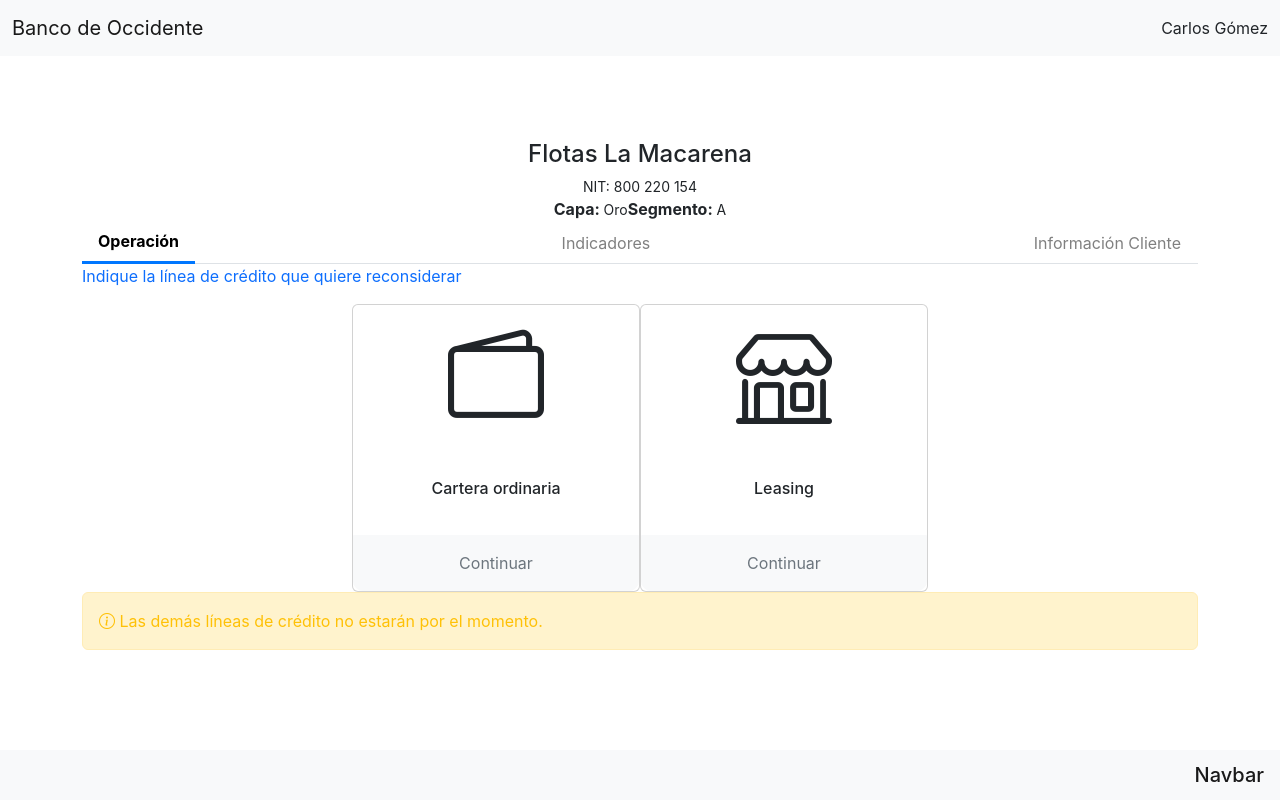
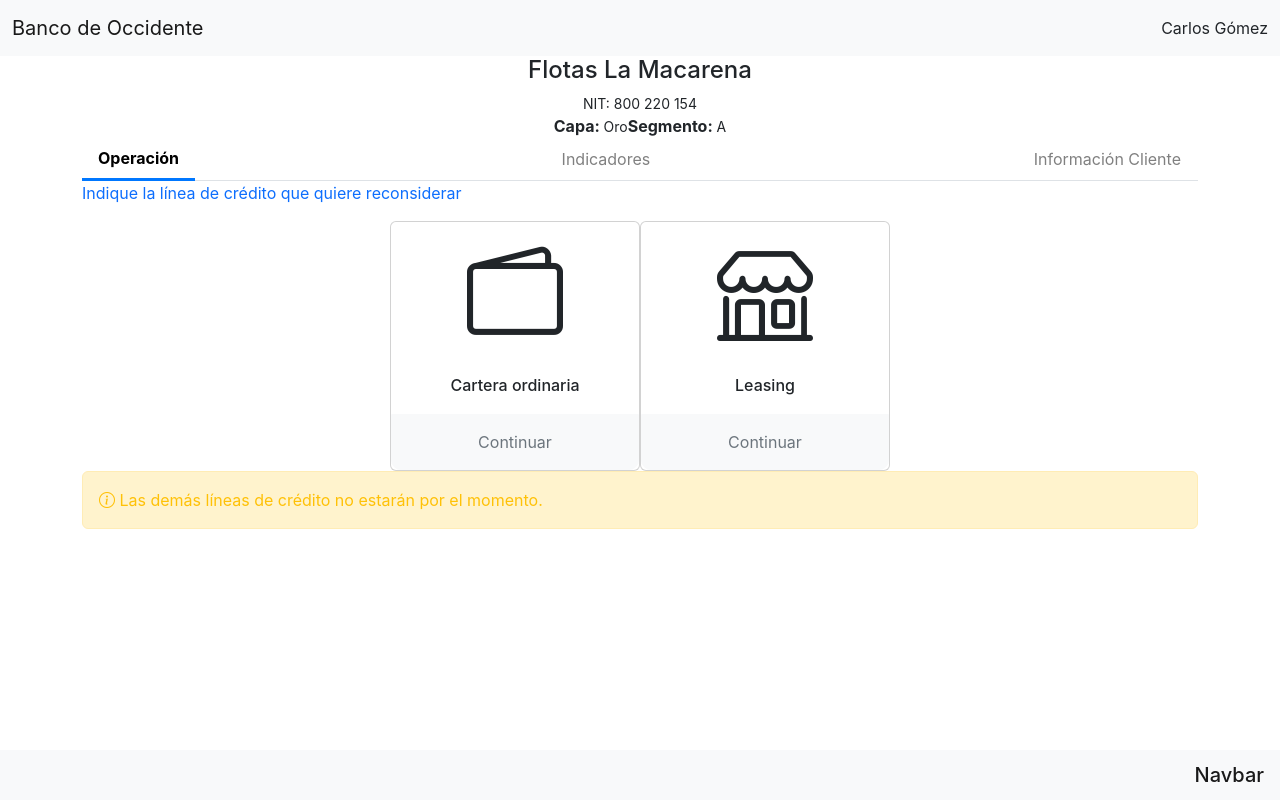
Before and after one commit to tomsawyer1989/test-occidente, a React (Create React App) app: page / in a window 1280 px wide. Built offline with nearby package versions, Linux system fonts and the light colour scheme.

Commit message:
fix(DefaultLayout): layout fixed

```diff
--- a/src/App.css
+++ b/src/App.css
@@ -8,8 +8,8 @@
     font-weight: bold !important;
 }
 .card {
-    width: 18rem;
-    height: 18rem;
+    width: 250px;
+    height: 250px;
 }
 .card-body {
     padding: 0px;
--- a/src/components/DefaultLayout.js
+++ b/src/components/DefaultLayout.js
@@ -6,7 +6,9 @@
     return (
         <div className="vh-100 d-flex flex-column justify-content-between">
             <HeaderComponent />
+            <div className="container" style={{ flex: 'auto' }}>
                 { children }
+            </div>
             <FooterComponent />
         </div>
     );
--- a/src/pages/HomePage.js
+++ b/src/pages/HomePage.js
@@ -4,7 +4,6 @@
 function HomePage() {
     return (
         <DefaultLayout>
-            <div className="container">
             <div className="row">
                 <div className="col">
                     <div className="d-flex flex-column align-items-center">
@@ -58,7 +57,6 @@
                     </div>
                 </div>
             </div>
-            </div>
         </DefaultLayout>
     );
 }
```
Lines whose indentation alone changed are shown as unchanged.
